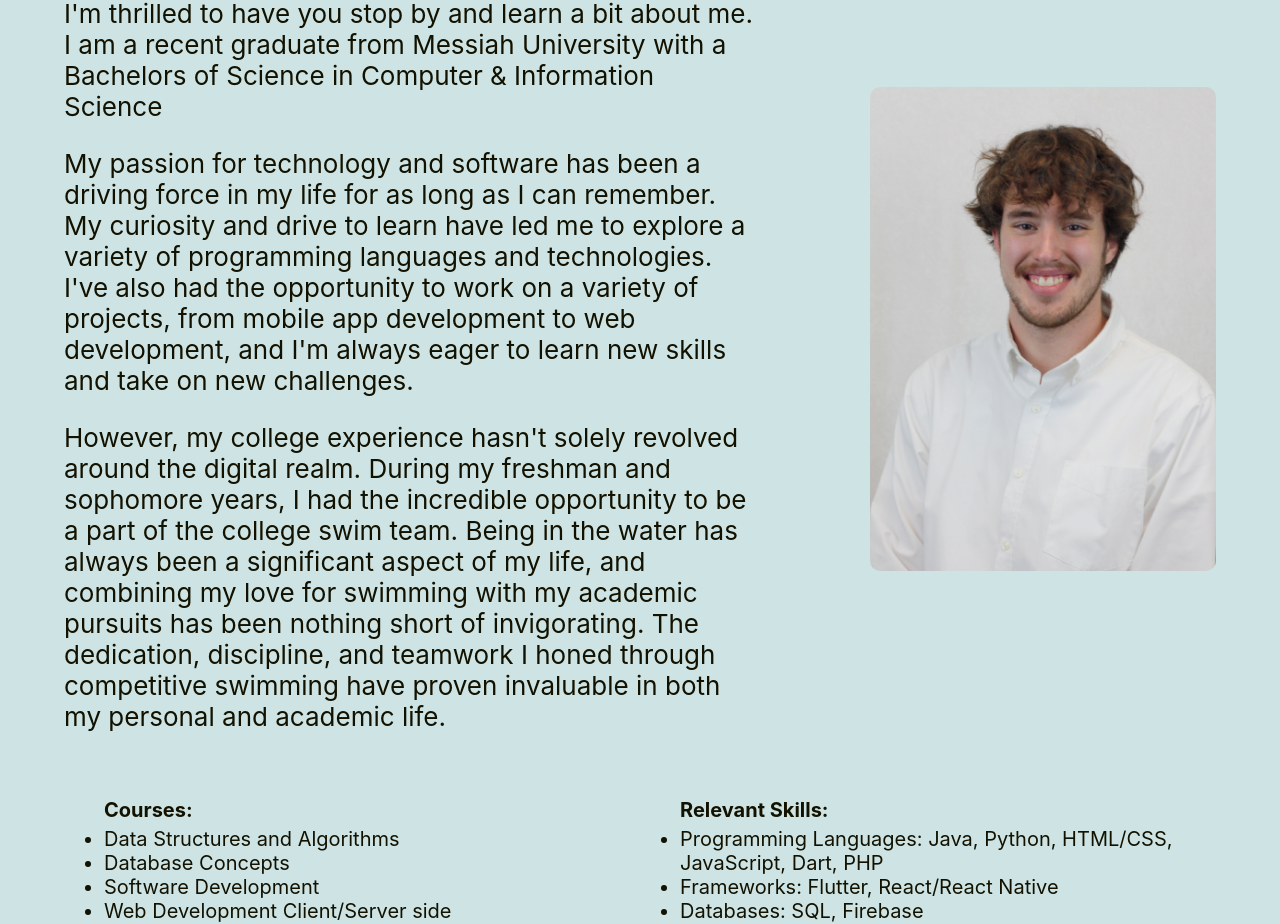
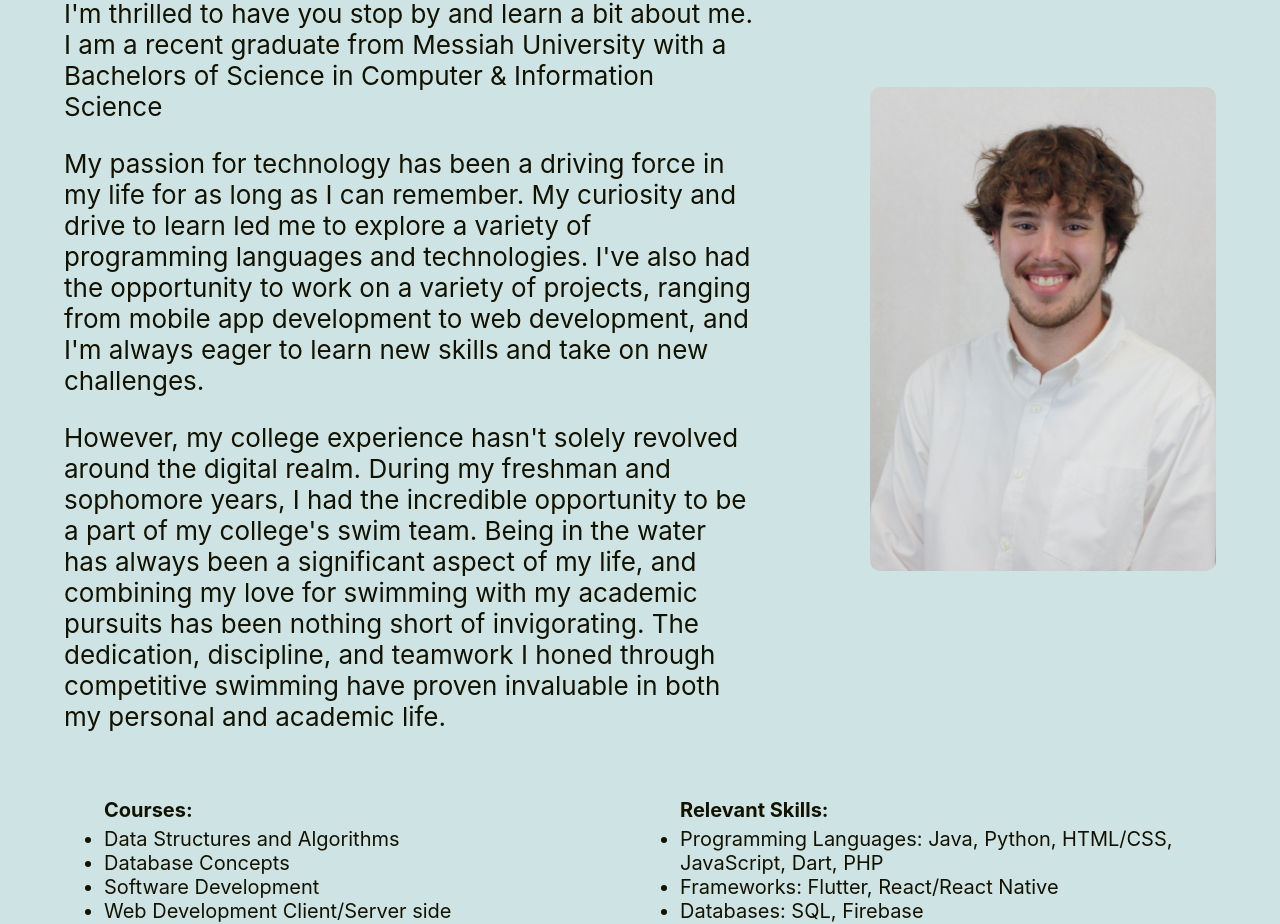
Before and after one commit to jm1959/jm1959.github.io, a React (Create React App) app: page / in a window 1280 px wide. Shown: the part 947-1871 px from the top of the page. Built offline with nearby package versions, Linux system fonts and the light colour scheme.

Commit message:
fixed fade in issue

```diff
--- a/src/About.js
+++ b/src/About.js
@@ -9,7 +9,7 @@ export default function About() {
         const options = {
             root: null,
             rootMargin: '0px 0px 100px 0px',  /* Adjust margins as needed */
-            threshold: 0.5  /* Fade in when 50% of the element is visible */
+            threshold: 0.25  /* Fade in when 50% of the element is visible */
         };
 
         const observer = new IntersectionObserver((entries) => {
@@ -34,14 +34,14 @@ export default function About() {
                                 I am a recent graduate from Messiah University with a Bachelors of Science in Computer & Information Science
                             </p>
                             <p>
-                                My passion for technology and software has been a driving force in my life for as long as I can remember.
-                                My curiosity and drive to learn have led me to explore a variety of programming languages and technologies.
-                                I've also had the opportunity to work on a variety of projects, from mobile app
+                                My passion for technology has been a driving force in my life for as long as I can remember.
+                                My curiosity and drive to learn led me to explore a variety of programming languages and technologies.
+                                I've also had the opportunity to work on a variety of projects, ranging from mobile app
                                 development to web development, and I'm always eager to learn new skills and take on new challenges.
                             </p>
                             <p>
                                 However, my college experience hasn't solely revolved around the digital realm. During my freshman and sophomore years,
-                                I had the incredible opportunity to be a part of the college swim team. Being in the water has always been a
+                                I had the incredible opportunity to be a part of my college's swim team. Being in the water has always been a
                                 significant aspect of my life, and combining my love for swimming with my academic pursuits has been nothing short
                                 of invigorating. The dedication, discipline, and teamwork I honed through competitive swimming have proven invaluable
                                 in both my personal and academic life.
```
